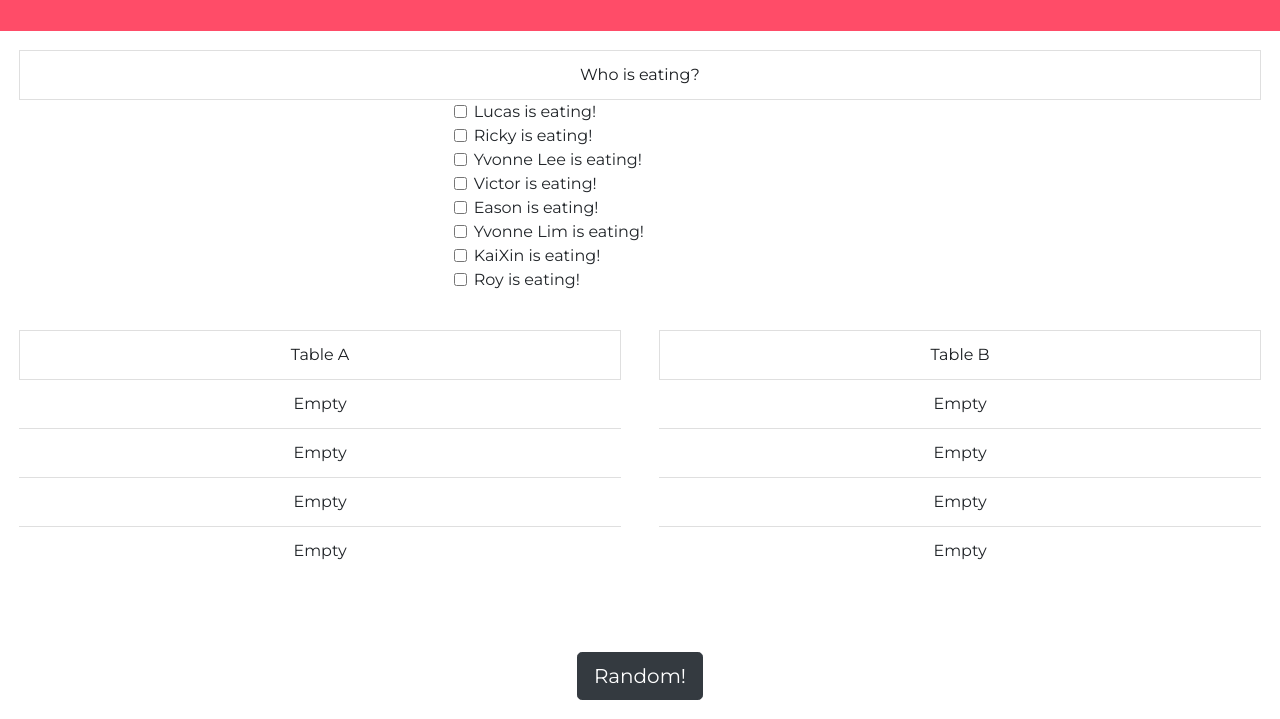
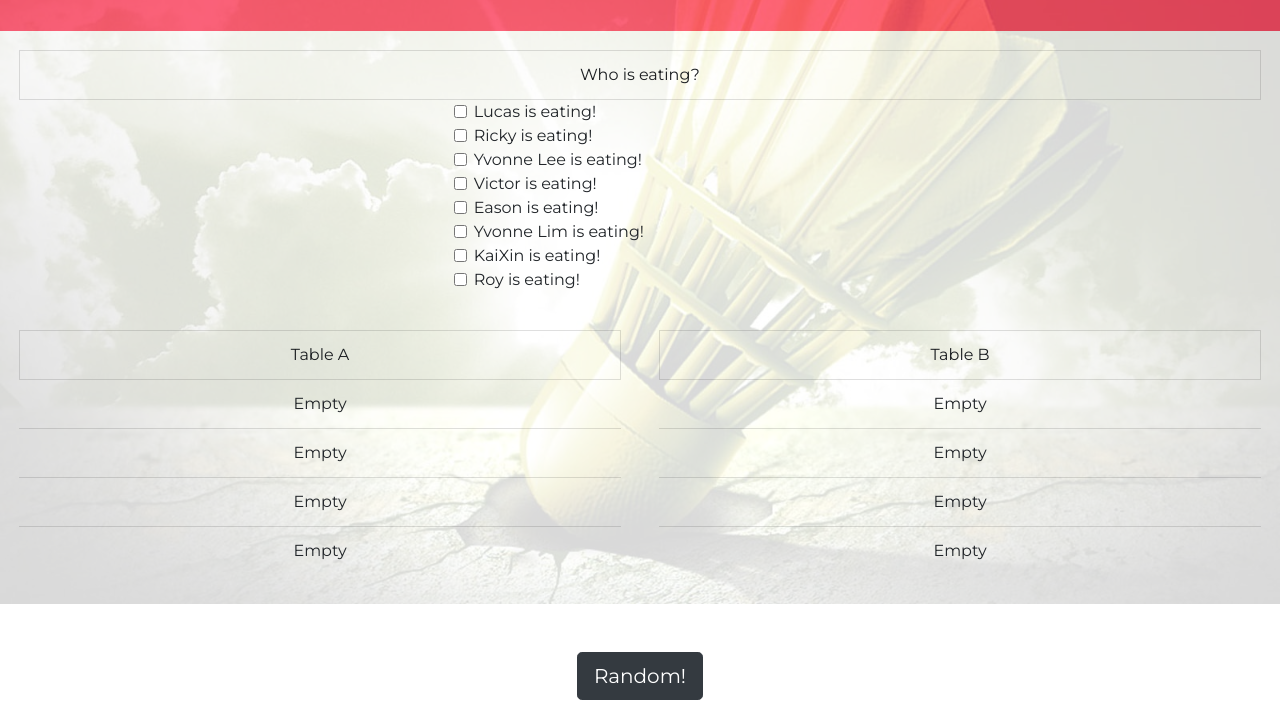
Before and after one commit to lucasho0629/Badminton-GOGOGO-V3, a plain HTML site: page table.html in a window 1280 px wide. Shown: the part 196-915 px from the top of the page. Drawn offline with nearby package versions, Linux system fonts and the light colour scheme.

```diff
--- a/table.html
+++ b/table.html
@@ -83,6 +83,11 @@
 			</div>
 		</section>
 		<section>
+			<img
+				class="background-images"
+				src="images/badminton-background.jpg"
+				alt=""
+			/>
 			<div class="container-fluid">
 				<div class="row">
 					<div class="feature-box col-lg whoisplaying">
```
